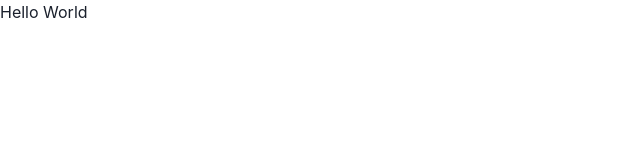
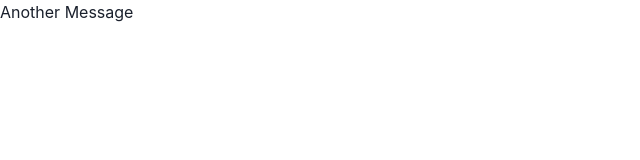
Before and after one commit to sammwyy/aws-dashboard, a React (Create React App) app: page /other in a window 1280 px wide. Shown: the top 160 px of the page, without its empty margins (0-640 px from the left). Built offline with nearby package versions, Linux system fonts and the light colour scheme.

Commit message:
Added router

```diff
--- a/package.json
+++ b/package.json
@@ -12,6 +12,7 @@
     "framer-motion": "4",
     "react": "^17.0.2",
     "react-dom": "^17.0.2",
+    "react-router-dom": "^5.2.0",
     "react-scripts": "4.0.3",
     "web-vitals": "^1.0.1"
   },
--- a/src/App.js
+++ b/src/App.js
@@ -1,9 +1,23 @@
+import { BrowserRouter as Router, Switch, Route } from "react-router-dom";
 import { ChakraProvider } from "@chakra-ui/react";
+
+import Main from "./pages/main";
+import Other from "./pages/other";
 
 function App() {
   return (
     <ChakraProvider>
-      <h1>Hello World</h1>
+      <Router>
+        <Switch>
+          <Route path="/" exact>
+            <Main />
+          </Route>
+
+          <Route path="/other" exact>
+            <Other />
+          </Route>
+        </Switch>
+      </Router>
     </ChakraProvider>
   );
 }
--- /dev/null
+++ b/src/pages/main.jsx
@@ -0,0 +1,7 @@
+export default function Main () {
+    return (
+        <div>
+            <h1>Hello World</h1>
+        </div>
+    )
+}
--- /dev/null
+++ b/src/pages/other.jsx
@@ -0,0 +1,7 @@
+export default function Other () {
+    return (
+        <div>
+            <h1>Another Message</h1>
+        </div>
+    )
+}
```
Also changed, not shown: 1 other file (tests, documents, lock files or other folders).
